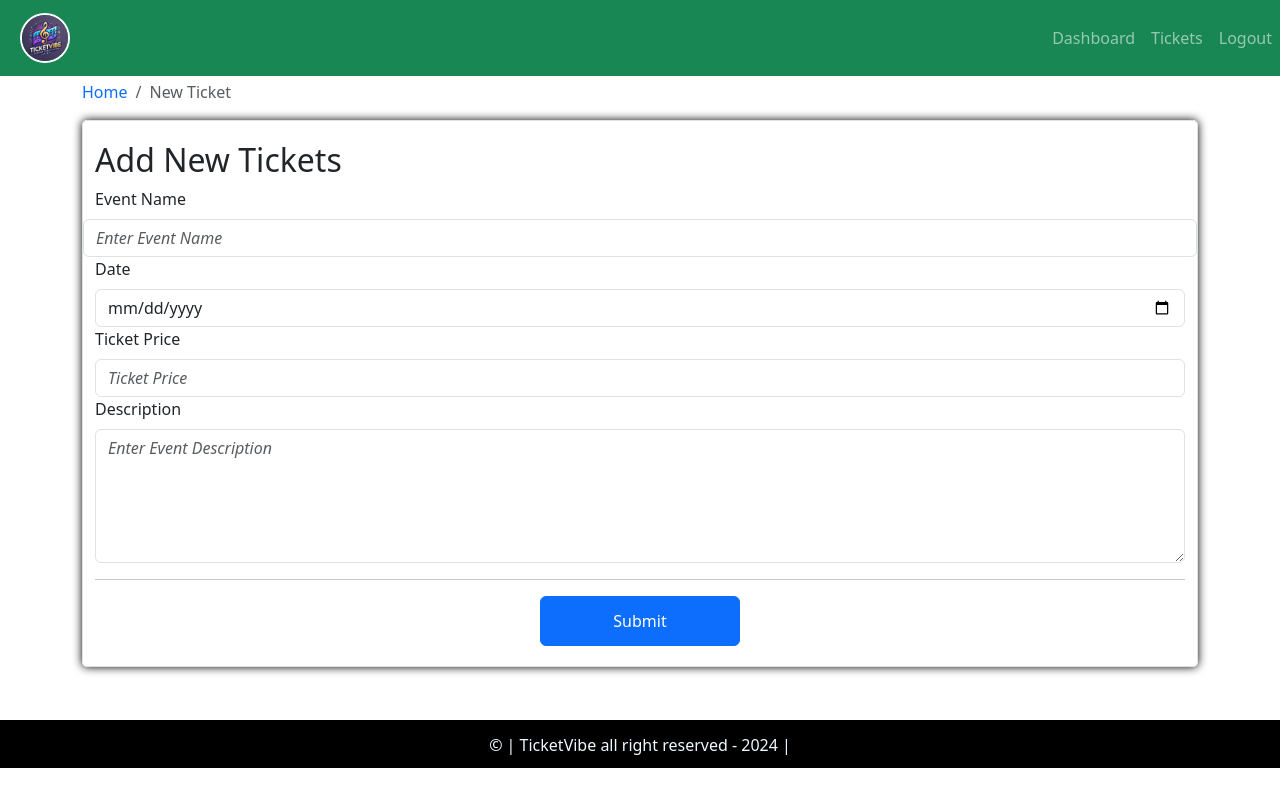
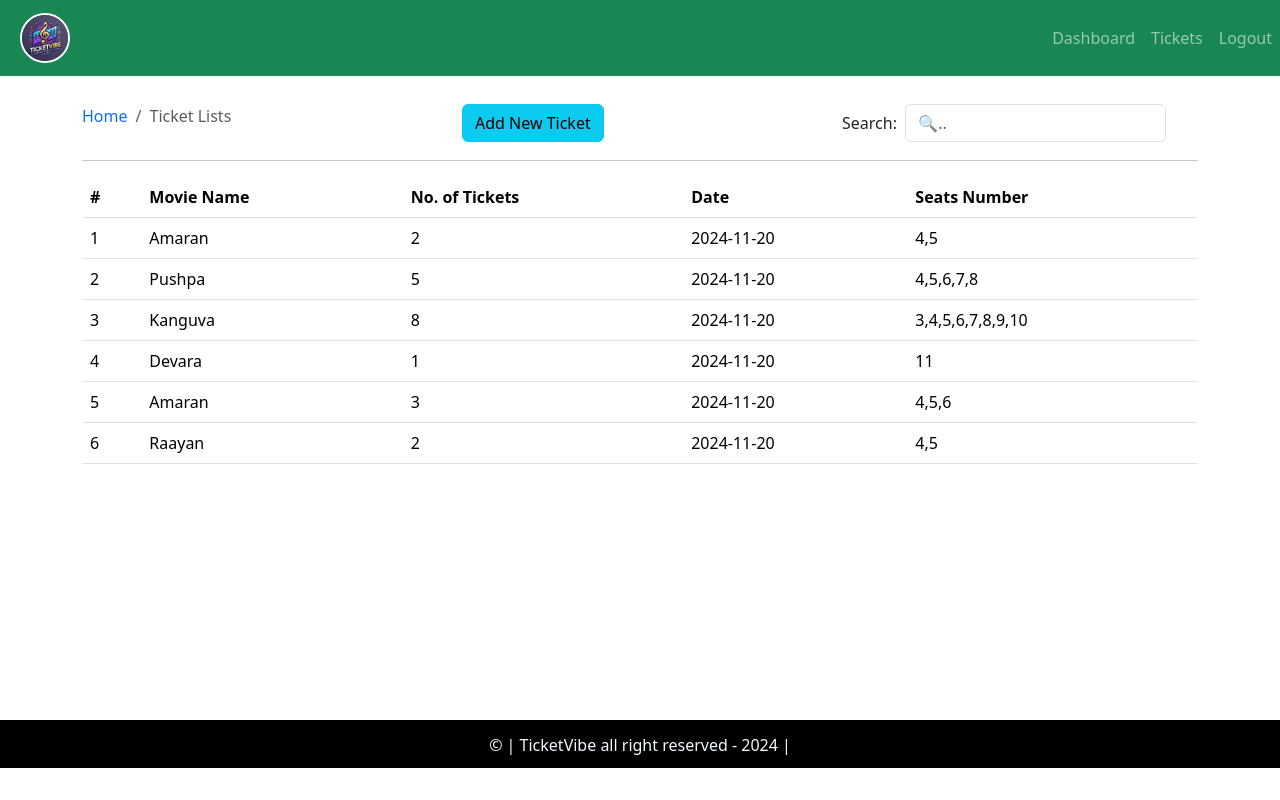
Before and after one commit to Imantha001/ticket-frontend, a React (Create React App) app: page / in a window 1280 px wide. Built offline with nearby package versions, Linux system fonts and the light colour scheme.

Commit message:
Add ticket lists page

```diff
--- a/public/index.html
+++ b/public/index.html
@@ -23,7 +23,7 @@
       work correctly both with client-side routing and a non-root public URL.
       Learn how to configure a non-root public URL by running `npm run build`.
     -->
-    <title>Cine Click</title>
+    <title>Ticket Vibe</title>
   </head>
   <body>
     <noscript>You need to enable JavaScript to run this app.</noscript>
--- a/src/App.js
+++ b/src/App.js
@@ -5,6 +5,7 @@ import { DashboardPage } from "./pages/dashboard/dashboardpage";
 
 import { Entry } from "./pages/entry/Entry.page";
 import { AddTicket } from './pages/newTicket/AddTicketPage';
+import { Ticketlists } from './pages/ticketLists/Ticketlists.page';
 
 function App() {
   return (
@@ -12,7 +13,8 @@ function App() {
       {/* <Entry/> */}
       <DefaultLayout>
         {/* <DashboardPage /> */}
-        <AddTicket />
+        {/* <AddTicket /> */}
+        <Ticketlists/>
       </DefaultLayout>
     </div>
   );
--- a/src/assests/data/tickets.json
+++ b/src/assests/data/tickets.json
@@ -9,44 +9,44 @@
     },
 
     {
-        "id": 1,
-        "Name": "Amaran",
-        "Tickets":"2",
+        "id": 2,
+        "Name": "Pushpa",
+        "Tickets":"5",
         "Date": "2024-11-20",
-        "Seats": "4,5"
+        "Seats": "4,5,6,7,8"
 
     },
 
     {
-        "id": 1,
-        "Name": "Amaran",
-        "Tickets":"2",
+        "id": 3,
+        "Name": "Kanguva",
+        "Tickets":"8",
         "Date": "2024-11-20",
-        "Seats": "4,5"
+        "Seats": "3,4,5,6,7,8,9,10"
 
     },
 
     {
-        "id": 1,
-        "Name": "Amaran",
-        "Tickets":"2",
+        "id": 4,
+        "Name": "Devara",
+        "Tickets":"1",
         "Date": "2024-11-20",
-        "Seats": "4,5"
+        "Seats": "11"
 
     },
 
     {
-        "id": 1,
+        "id": 5,
         "Name": "Amaran",
-        "Tickets":"2",
+        "Tickets":"3",
         "Date": "2024-11-20",
-        "Seats": "4,5"
+        "Seats": "4,5,6"
 
     },
 
     {
-        "id": 1,
-        "Name": "Amaran",
+        "id": 6,
+        "Name": "Raayan",
         "Tickets":"2",
         "Date": "2024-11-20",
         "Seats": "4,5"
--- a/src/components/AddTicketForm/AddTicketFormComponent.js
+++ b/src/components/AddTicketForm/AddTicketFormComponent.js
@@ -54,8 +54,6 @@ export const AddTicketForm = ({handleOnSubmit,handleOnChange}) => {
                 className="italic-placeholder"
               />
             </Form.Group>
-
-
             <hr />
             <div className='centered-button'>
               <Button type="submit"  className="centered-button">Submit</Button>
--- /dev/null
+++ b/src/components/searchForm/SearchComponenet.js
@@ -0,0 +1,30 @@
+import React from 'react';
+import PropTypes from 'prop-types';
+import { Col, Form, Row } from 'react-bootstrap';
+
+export const SearchForm = ({ handleOnChange, str }) => {
+  return (
+    <div>
+      <Form>
+        <Form.Group as={Row}>
+          <Form.Label column sm="2">
+            Search:{' '}
+          </Form.Label>
+          <Col sm="9">
+            <Form.Control
+              name="searchStr"
+              onChange={handleOnChange}
+              value={str}
+              placeholder="🔍.."
+            />
+          </Col>
+        </Form.Group>
+      </Form>
+    </div>
+  );
+};
+
+SearchForm.propTypes = {
+  handleOnChange: PropTypes.func.isRequired,
+  str: PropTypes.string.isRequired,
+};
--- a/src/components/tickettable/ticketTableComponent.js
+++ b/src/components/tickettable/ticketTableComponent.js
@@ -1,5 +1,6 @@
 import React from 'react';
 import { Table } from "react-bootstrap";
+import  PropTypes  from "prop-types";
 
 export const TicketTable = ({ tickets }) => {
   return (
@@ -27,3 +28,7 @@ export const TicketTable = ({ tickets }) => {
     </Table>
   );
 };
+
+TicketTable.propTypes = {
+  tickets: PropTypes.array.isRequired,
+}
--- a/src/layout/defaultlayout.js
+++ b/src/layout/defaultlayout.js
@@ -1,4 +1,4 @@
-import React, { Children } from 'react';
+import React, {  } from 'react';
 import { Header } from './half/header.component';
 import { Footer } from './half/footer.component';
 
--- /dev/null
+++ b/src/pages/ticketLists/Ticketlists.page.js
@@ -0,0 +1,60 @@
+import React, { useEffect, useState } from 'react';
+import { Button, Col, Container, Row } from 'react-bootstrap';
+import { BreadcrumbComponent } from '../../components/breadcrumb/breadcrumcomponent';
+import { SearchForm } from '../../components/searchForm/SearchComponenet';
+import { TicketTable } from '../../components/tickettable/ticketTableComponent';
+import  tickets  from "../../assests/data/tickets.json";
+
+export const Ticketlists = () => {
+  const [str, setStr] = useState('');
+  const [displayTickets,setDisplayTicket] = useState(tickets);
+
+  useEffect(() =>{},[str,displayTickets]);
+
+  const handleOnChange = (e) => {
+    const { value } = e.target;
+    setStr(value);
+    searchTicket(value);
+  };
+
+
+
+
+
+  const searchTicket = (sttr) => {
+    const filteredTickets = tickets.filter((row) =>
+      row.Name.toLowerCase().includes(sttr.toLowerCase())
+    );
+    setDisplayTicket(filteredTickets);
+  };
+
+
+  return (
+    <Container>
+      <Row className="mt-4">
+        <Col>
+          <BreadcrumbComponent page="Ticket Lists" />
+        </Col>
+
+        <Col>
+          <Button variant="info">Add New Ticket</Button>
+        </Col>
+
+        <Col className="text-right">
+          <SearchForm handleOnChange={handleOnChange} str={str} />
+        </Col>
+      </Row>
+      <hr/>
+
+      <Row>
+      <Col>
+          {displayTickets.length > 0 ? (
+            <TicketTable tickets={displayTickets} />
+          ) : (
+              <p className="text-center text-muted">No tickets to show</p>
+          )}
+        </Col>
+      </Row>
+    </Container>
+  );
+};
```
